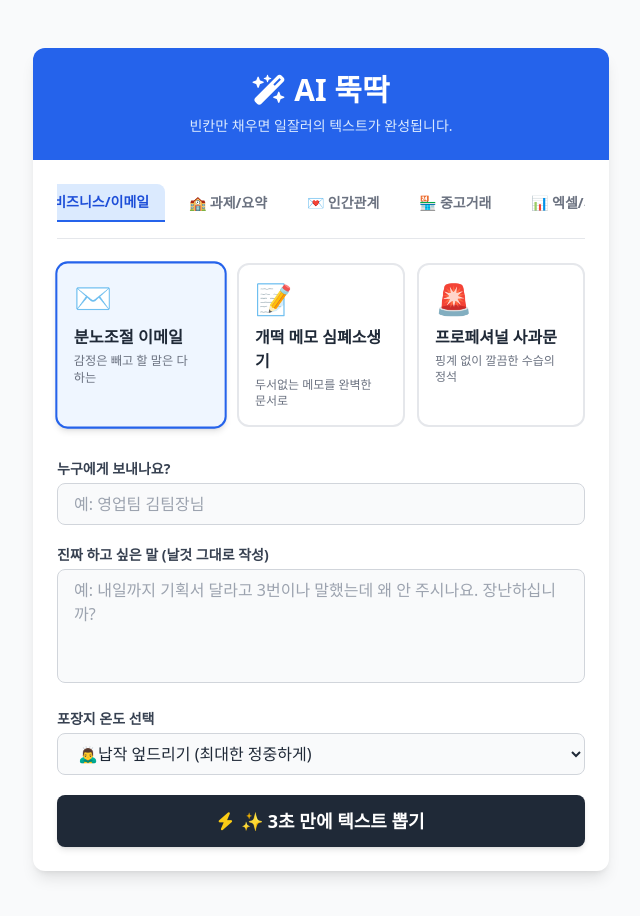
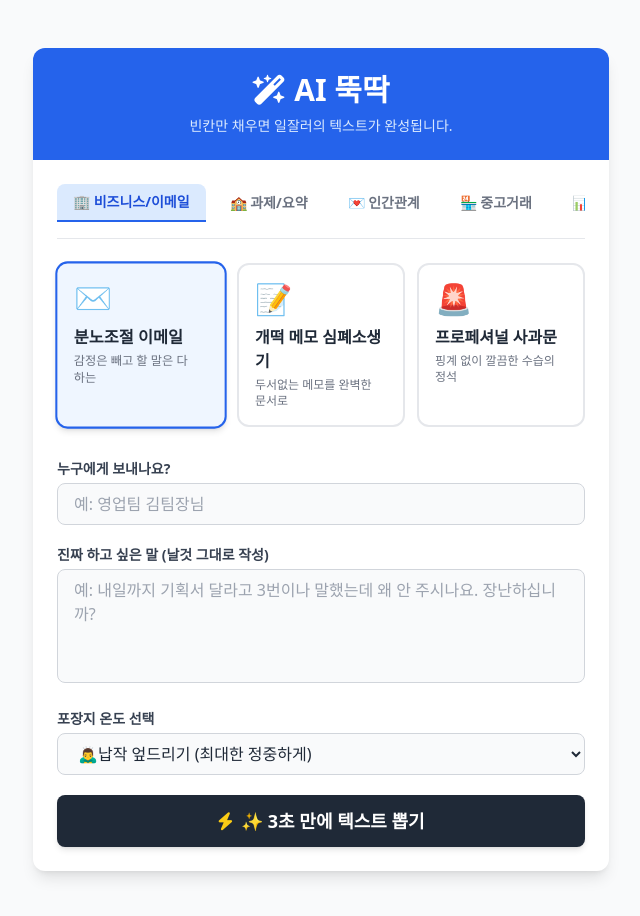
Before and after one commit to tjsdnd489856-design/page, a website: page index.html in a window 1280 px wide. Shown: the whole page, without its empty margins (319-959 px from the left). Drawn offline with nearby package versions, Linux system fonts and the light colour scheme.

Commit message:
버그 수정: 메인 탭 좌측 잘림 현상 해결 (가운데 정렬 해제)

```diff
--- a/index.html
+++ b/index.html
@@ -43,8 +43,8 @@
 
         <main class="p-6">
             <!-- 메인 카테고리 탭 (동적 렌더링) -->
-            <!-- cursor-grab과 select-none을 추가하여 드래그 친화적으로 변경 -->
-            <div id="mainTabs" class="flex overflow-x-auto gap-2 mb-6 border-b pb-4 justify-start sm:justify-center scrollbar-hide cursor-grab select-none">
+            <!-- sm:justify-center 제거: 가로 스크롤 시 왼쪽 앞부분이 잘리는 현상 방지. 항상 왼쪽 정렬 유지 -->
+            <div id="mainTabs" class="flex overflow-x-auto gap-2 mb-6 border-b pb-4 justify-start scrollbar-hide cursor-grab select-none">
                 <!-- app.js에서 5개의 탭이 동적으로 생성됨 -->
             </div>
 
```
